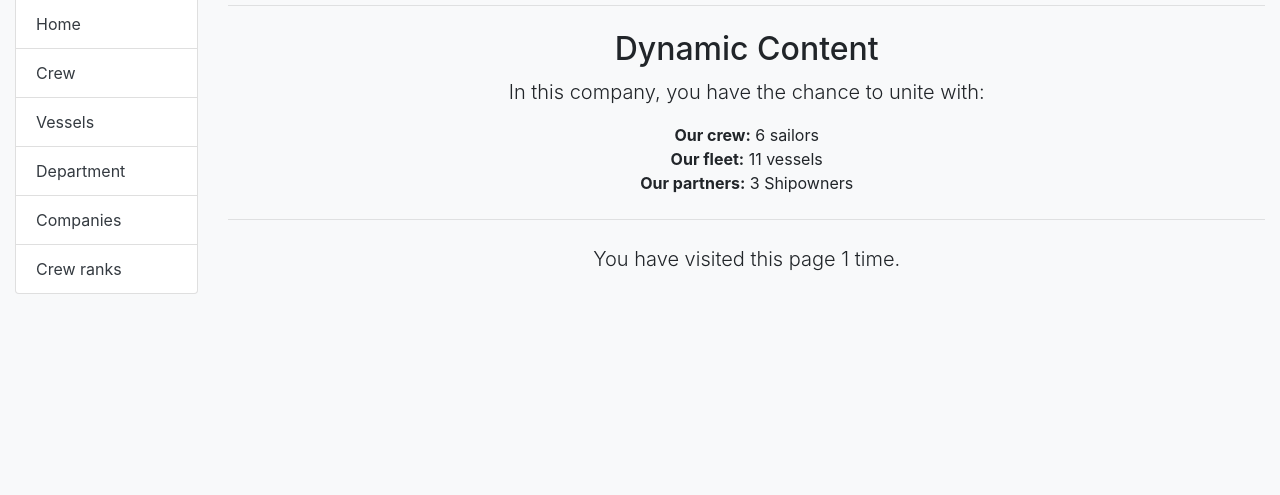
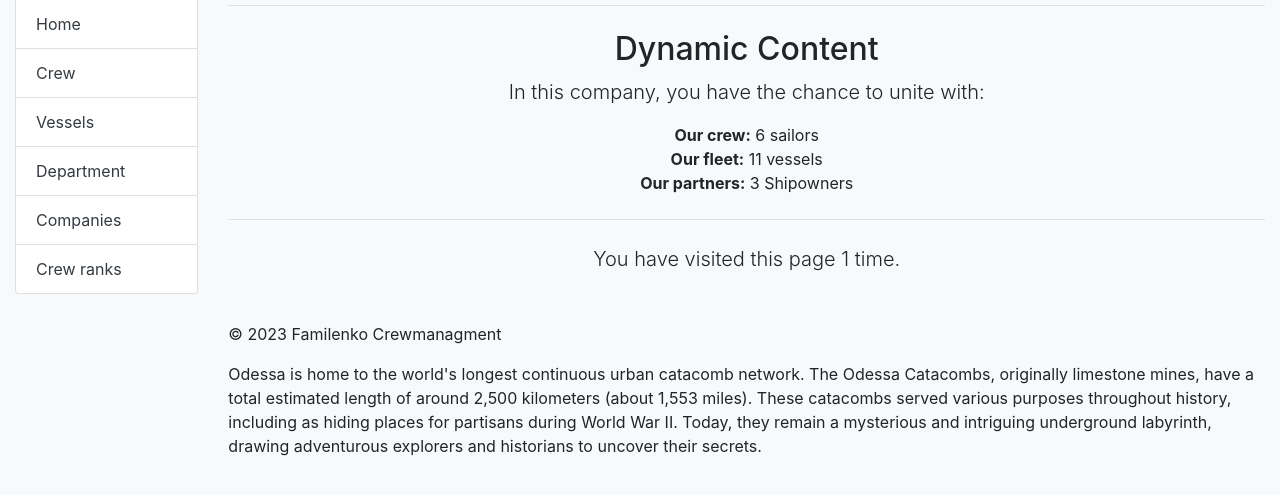
Before and after one commit to Familenko/crewing_company_site, a Django app: page / in a window 1280 px wide. Shown: the part 144-639 px from the top of the page. Run offline with Django 4.2, Linux system fonts and the light colour scheme; a user stored in the database is signed in; data comes from the database, SQL or seed files in the repository; both versions use the stored data as it was after the commit.

Commit message:
created footer with interesting facts

```diff
--- a/crewing/views.py
+++ b/crewing/views.py
@@ -1,3 +1,4 @@
+import random
 from datetime import datetime, timedelta
 
 from django.contrib.auth.decorators import login_required
@@ -14,7 +15,17 @@ from crewing.forms import VesselForm, CompanyForm, VesselTypeForm, PositionForm,
 
 @login_required
 def index(request):
-    """View function for the home page of the site."""
+
+    history_data = [
+        "Did you know that Odessa, a bustling port city on the Black Sea in Ukraine, is home to the famous Potemkin Steps? These grand stairs, consisting of 192 steps, were immortalized in the iconic 1925 silent film 'Battleship Potemkin.' The staircase provides a stunning panoramic view of the city and the sea, making it a must-visit landmark for both locals and tourists alike.",
+        "Another interesting fact about Odessa is that it's often referred to as the 'Pearl of the Black Sea.' This nickname reflects the city's captivating beauty, rich cultural heritage, and vibrant atmosphere. Odessa is known for its historic architecture, diverse cuisine, and lively arts scene, making it a unique and charming destination for visitors from around the world.",
+        "Odessa is home to the world's longest continuous urban catacomb network. The Odessa Catacombs, originally limestone mines, have a total estimated length of around 2,500 kilometers (about 1,553 miles). These catacombs served various purposes throughout history, including as hiding places for partisans during World War II. Today, they remain a mysterious and intriguing underground labyrinth, drawing adventurous explorers and historians to uncover their secrets.",
+        "Odessa is also known for its vibrant nightlife scene, with numerous bars, clubs, and restaurants lining the city's streets. The city's nightlife is especially popular among tourists, who flock to Odessa's beaches and clubs during the summer months. In fact, Odessa is often referred to as the 'Las Vegas of the Black Sea' due to its lively nightlife and entertainment options.",
+        "Odessa is home to the world's largest underground shopping mall. The Odessa Catacombs, originally limestone mines, have a total estimated length of around 2,500 kilometers (about 1,553 miles). These catacombs served various purposes throughout history, including as hiding places for partisans during World War II. Today, they remain a mysterious and intriguing underground labyrinth, drawing adventurous explorers and historians to uncover their secrets.",
+        "Odessa is known for its unique and humorous monument to a fictional character. In the city center, you can find a statue of a literary figure named 'Duke de Richelieu.' What makes it interesting is that this character never actually existed in real life. The Duke was created by a French novelist, and the monument was erected to honor the city's founder, Armand-Emmanuel du Plessis, Duc de Richelieu, the French military and political figure. It adds a touch of whimsy to the city's cultural landscape."
+    ]
+
+    history = random.choice(history_data)
 
     num_sailors = Crew.objects.count()
     num_vessels = Vessel.objects.count()
@@ -28,6 +39,7 @@ def index(request):
         "num_vessels": num_vessels,
         "num_companies": num_companies,
         "num_visits": num_visits + 1,
+        "history": history,
     }
 
     return render(request, "crewing/index.html", context=context)
--- a/templates/base.html
+++ b/templates/base.html
@@ -1,3 +1,4 @@
+<!-- main_template.html -->
 <!DOCTYPE html>
 <html lang="en">
 
@@ -18,20 +19,16 @@
     <div class="container-fluid">
         <div class="row">
             <div class="col-sm-2">
-
                 {% block sidebar %}
                     {% include "includes/sidebar.html" %}
                 {% endblock %}
-
             </div>
             <div class="col-sm-10 ">
-
                 {% block content %}{% endblock %}
-
                 {% block pagination %}
                     {% include "includes/pagination.html" %}
                 {% endblock %}
-
+                {% include "includes/footer.html" %}
             </div>
         </div>
     </div>
--- a/templates/crewing/crew/list.html
+++ b/templates/crewing/crew/list.html
@@ -28,7 +28,7 @@
                             <th>Date of Joining</th>
                             <th>Date of Leaving</th>
                             <th>Vessel</th>
-                            <th>Update</th>
+                            <th></th>
                         </tr>
                     </thead>
                     <tbody>
--- a/templates/crewing/vessel_type/list.html
+++ b/templates/crewing/vessel_type/list.html
@@ -16,7 +16,7 @@
                 <th>Name</th>
                 <th>Vessels</th>
                 <th>Useful Notes</th>
-                <th>Update</th>
+                <th></th>
               </tr>
             </thead>
             <tbody>
--- /dev/null
+++ b/templates/includes/footer.html
@@ -0,0 +1,7 @@
+<footer class="mt-5">
+    <!-- Your footer content goes here -->
+    <p>&copy; 2023 Familenko Crewmanagment</p>
+    {% if history %}
+        <p>{{ history }}</p>
+    {% endif %}
+</footer>
```
Also changed, not shown: db.sqlite3, static/images/bk_img.jpg (deleted). Lines whose indentation alone changed are shown as unchanged.
